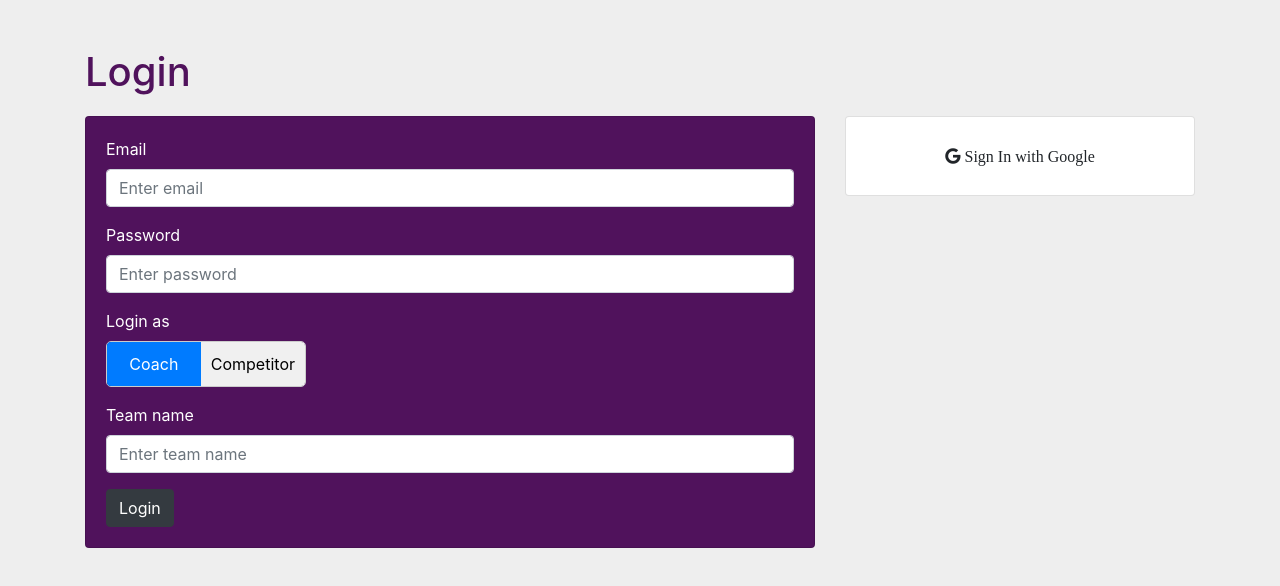
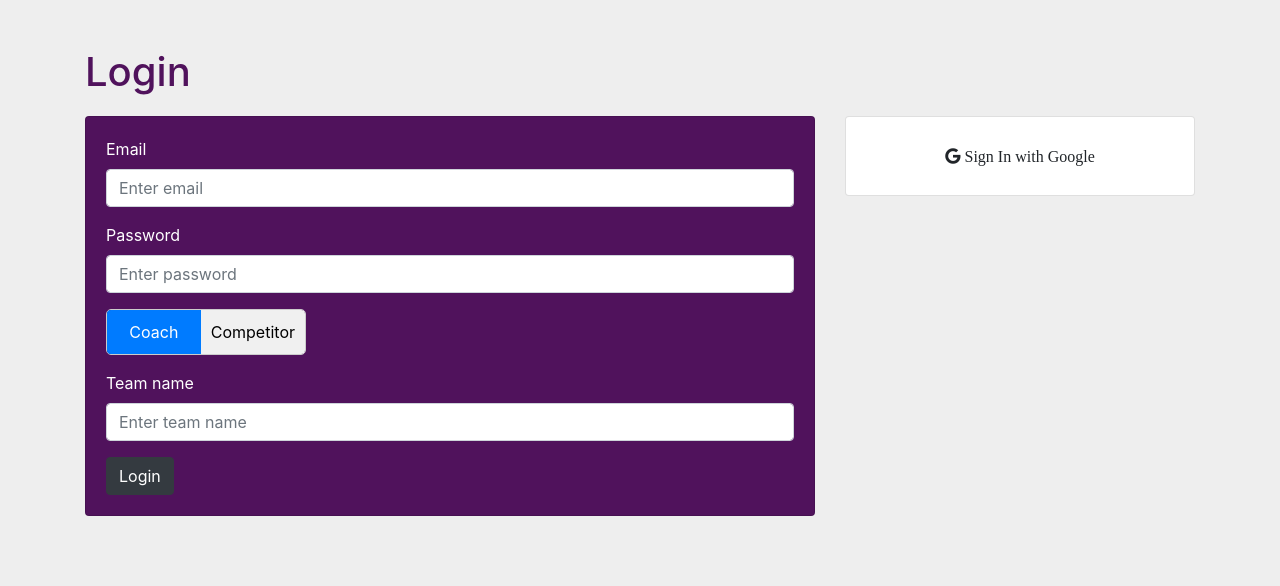
Before and after one commit to fatihkaganemre/rate-the-move, a React (Create React App) app in the folder FrontEnd/: page /moves in a window 1280 px wide. Shown: the top 586 px of the page. Built offline with nearby package versions, Linux system fonts and the light colour scheme.

Commit message:
update login page

```diff
--- a/FrontEnd/src/components/App.jsx
+++ b/FrontEnd/src/components/App.jsx
@@ -3,11 +3,12 @@ import React, { useState } from 'react';
 import MovesGallery from "./MovesGallery"
 import CompetitorsGallery from "./CompetitorsGallery";
 import RatingsGallery from "./RatingsGallery";
-import { BrowserRouter, Routes, Route } from "react-router-dom";
+import { Routes, Route, useNavigate } from "react-router-dom";
 import Login from './Login';
 
 function App() {
   const [isLoggedIn, setLoggedIn] = useState(false);
+  const navigate = useNavigate();
 
   function handleSignOut() {
     const requestOptions = {
@@ -19,6 +20,7 @@ function App() {
       .then(response => response.json())
       .then(() => {
         setLoggedIn(false);
+        navigate("/");
       })
       .catch((error) => alert(error.message))
   }
@@ -34,6 +36,7 @@ function App() {
       .then(response => response.json())
       .then(() => {
         setLoggedIn(true);
+        navigate("/moves");
       })
       .catch((error) => alert(error.message))
   }
@@ -41,14 +44,14 @@ function App() {
   return (
     <div>
       { isLoggedIn ?
-      (<BrowserRouter forceRefresh={false}>
+      (<div>
         <NavBar onSignOut={handleSignOut} />
         <Routes>
           <Route path="/moves" element={ <MovesGallery /> } />
           <Route path="/ratings" element={ <RatingsGallery /> }/>
           <Route path="/competitors" element= { <CompetitorsGallery /> }/>
         </Routes>
-      </BrowserRouter>) : <Login onLogin={handleLogin} /> }
+        </div>) : <Login onLogin={handleLogin} /> }
     </div>
   );
 }
--- a/FrontEnd/src/components/Login.jsx
+++ b/FrontEnd/src/components/Login.jsx
@@ -4,10 +4,10 @@ import ToggleSwitch from "./ToggleSwitch";
 function Login(props) {
     const [input, setInput] = useState({});
 
-    function handleLogin(event) {
+    const onSubmit = (event) => {
         event.preventDefault();
         props.onLogin(input);
-    }
+    };
 
     const handleToggleChange = (selectedOption) => {
         setInput(prevInput => ({
@@ -32,24 +32,23 @@ function Login(props) {
                 <div className="col-sm-8">
                     <div style={styles.loginCard} className="card">
                         <div className="card-body">
-                            <form onChange={handleOnChange}>
+                            <form onChange={handleOnChange} onSubmit={onSubmit}>
                                 <div className="form-group">
                                     <label htmlFor="email">Email</label>
-                                    <input type="email" className="form-control" name="email" placeholder="Enter email"/>
+                                    <input id="email" type="email" className="form-control" name="email" placeholder="Enter email" autoComplete="on" required/>
                                 </div>
                                 <div className="form-group">
                                     <label htmlFor="password">Password</label>
-                                    <input type="password" className="form-control" name="password" placeholder="Enter password"/>
+                                    <input id="password"  type="password" className="form-control" name="password" placeholder="Enter password" autoComplete="on" required/>
                                 </div>
                                 <div className="form-group">
-                                    <label htmlFor="switch">Login as</label>
                                     <ToggleSwitch optionA="Coach" optionB="Competitor" onChange={handleToggleChange} />
                                 </div>
                                 <div className="form-group">
                                     <label htmlFor="teamName">Team name</label>
-                                    <input type="text" className="form-control" name="teamName" placeholder="Enter team name"/>
+                                    <input id="teamName" type="text" className="form-control" name="teamName" placeholder="Enter team name" autoComplete="on" required/>
                                 </div>
-                                <button onClick={handleLogin} className="btn btn-dark">Login</button>
+                                <input type="submit" value="Login" className="btn btn-dark"/>
                             </form>
                         </div>
                     </div>
--- a/FrontEnd/src/components/MovesGallery.jsx
+++ b/FrontEnd/src/components/MovesGallery.jsx
@@ -75,7 +75,7 @@ function MovesGallery() {
             />
             <Loader hidden={!isLoading}/>
             {!isLoading && moves.length === 0 && <h1>No moves found!</h1>}
-            <div className="moves-gallery" d>
+            <div className="moves-gallery">
                 { filteredMoves.map( (move) => {
                     return (
                         <Move
--- a/FrontEnd/src/index.js
+++ b/FrontEnd/src/index.js
@@ -1,4 +1,5 @@
 import React from 'react';
+import { BrowserRouter } from "react-router-dom";
 import ReactDOM from 'react-dom/client';
 import App from './components/App';
 import './main.css'
@@ -6,6 +7,8 @@ import './main.css'
 const root = ReactDOM.createRoot(document.getElementById('root'));
 root.render(
   <React.StrictMode>
-    <App />
+    <BrowserRouter forceRefresh={false}>
+      <App />
+    </BrowserRouter>
   </React.StrictMode>
 );
```
